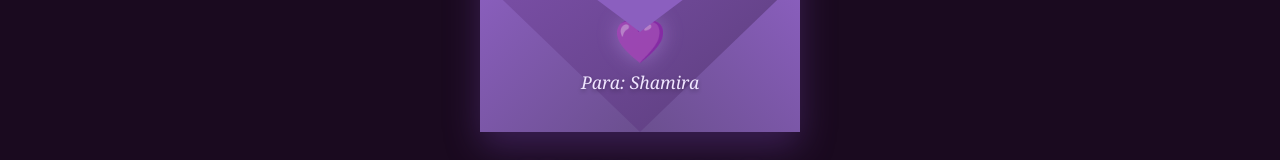
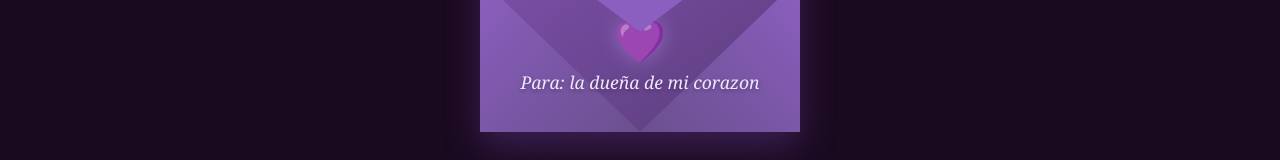
Before and after one commit to ChampiP/N-B, a React (Vite) app: page / in a window 1280 px wide. Shown: the part 353-513 px from the top of the page. Built offline with nearby package versions, Linux system fonts and the light colour scheme.

Commit message:
Cambiar nombre en sobre

```diff
--- a/src/components/Envelope/Envelope.jsx
+++ b/src/components/Envelope/Envelope.jsx
@@ -67,7 +67,7 @@ const Envelope = ({ onContinue }) => {
           {/* Parte frontal del sobre */}
           <div className="envelope-front">
             <div className="envelope-heart">💜</div>
-            <p className="envelope-name">Para: Shamira</p>
+            <p className="envelope-name">Para: la dueña de mi corazon</p>
           </div>
         </div>
 
```
